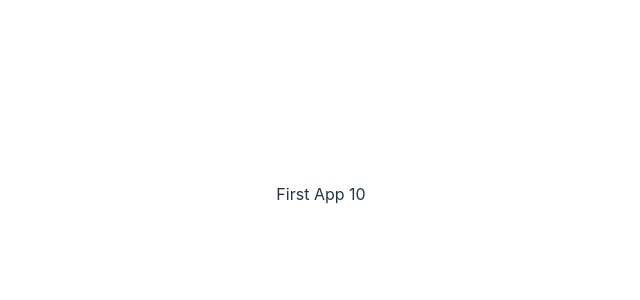
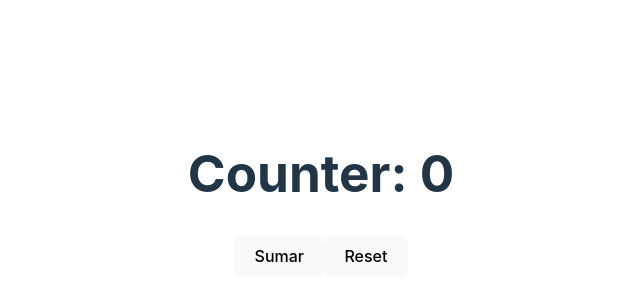
Before and after one commit to juanfaldana20/Challenge, a React (Vite) app in the folder Challenge20/: page / in a window 1280 px wide. Shown: the part 206-506 px from the top of the page, without its empty margins (319-959 px from the left). Built offline with nearby package versions, Linux system fonts and the light colour scheme.

Commit message:
Challenge2
Challenge2

```diff
--- a/Challenge20/src/FirstApp.jsx
+++ b/Challenge20/src/FirstApp.jsx
@@ -1,12 +1,23 @@
-import React from "react";
+import React, { useState } from 'react';
 
-const title ='First App';
+const Counter=() =>{
+  const [count, setCount] = useState(0);
 
-    const FirstApp = ( ) => {
-        return (
-        <> <hl> { title } </hl>
-            <span> 10 </span>
-        </>
-    )
+  const sumaDeContador = () => {
+    setCount(count + 1);
+  };
+
+  const reset = () => {
+    setCount(0);
+  };
+
+  return (
+    <div>
+      <h1>Counter: {count}</h1>
+      <button onClick={sumaDeContador}>Sumar</button>
+      <button onClick={reset}>Reset</button>
+    </div>
+  );
 }
-export default FirstApp
+
+export default Counter;
```
